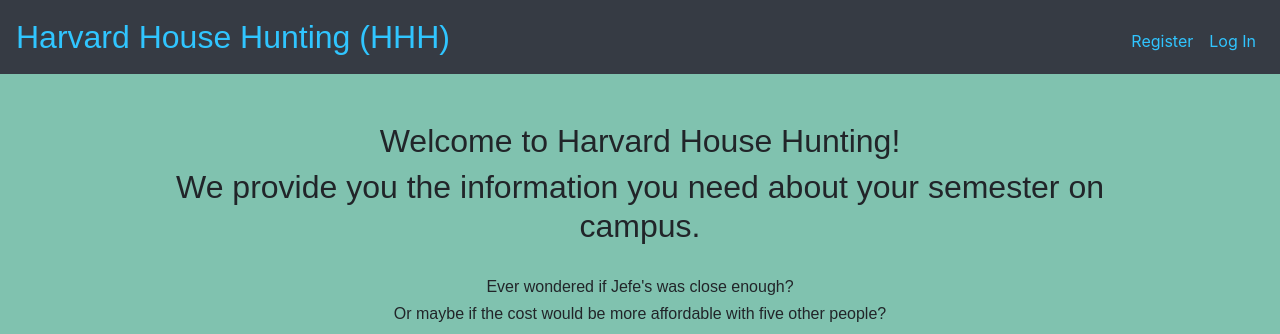
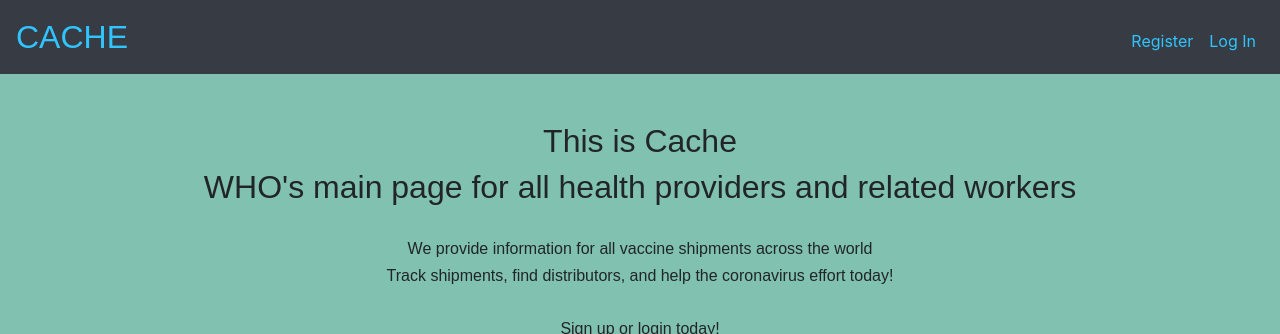
Before and after one commit to Zaverot/Cache, a Flask app: page / in a window 1280 px wide. Shown: the top 334 px of the page. Run offline with Flask 2, Linux system fonts and the light colour scheme.

Commit message:
init cleanup

```diff
--- a/app.py
+++ b/app.py
@@ -25,7 +25,7 @@
     response.headers["Pragma"] = "no-cache"
     return response
 
-# Configure session to use filesystem (instead of signed cookies)
+# Use filesystem for session
 app.config["SESSION_FILE_DIR"] = mkdtemp()
 app.config["SESSION_PERMANENT"] = False
 app.config["SESSION_TYPE"] = "filesystem"
@@ -80,7 +80,6 @@
         db.execute("SELECT * FROM users WHERE username = ?", [username])
 
         rows = db.fetchall()
-        print(rows)
 
         # Ensure username exists and password is correct
 
@@ -115,20 +114,30 @@
 @login_required
 def profile():
 
-    database = sqlite3.connect('tripleh.db')
-    db = database.cursor()
+    if request.method == "POST":
+        # Connect database
+        database = sqlite3.connect('cache.db')
+        database.row_factory = sqlite3.Row
 
-    if request.method == "POST":
+        db = database.cursor()
+        db.execute("SELECT * FROM users WHERE username = ?", [username])
+
+        rows = db.fetchall()
+
         about_you = db.execute("SELECT about_you FROM users WHERE id = ?", session["user_id"])[0]
         roommate_preferences = db.execute("SELECT roommate_preferences FROM users WHERE id = ?", session["user_id"])[0]
         contact = db.execute("SELECT contact FROM users WHERE id = ?", session["user_id"])[0]
         return render_template("update_profile.html", about_you=about_you, roommate_preferences=roommate_preferences, contact=contact)
     else:
-        username = (db.execute("SELECT username FROM users WHERE id = ?", session["user_id"]))[0]['username']
-        self_description = db.execute("SELECT about_you FROM users WHERE id = ?", session["user_id"])
-        roommate_description = db.execute("SELECT roommate_preferences FROM users WHERE id = ?", session["user_id"])
-        contact = db.execute("SELECT contact FROM users WHERE id = ?", session["user_id"])
-        return render_template("profile.html", s=self_description, r=roommate_description, c=contact, username=username)
+        # Connect database
+        database = sqlite3.connect('cache.db')
+        database.row_factory = sqlite3.Row
+
+        db = database.cursor()
+        db.execute("SELECT * FROM users WHERE id = ?", [session["user_id"]])
+        userInfo = db.fetchone()
+
+        return render_template("profile.html", userInfo=userInfo)
 
 
 # Allows users to update their profile
--- a/static/styles.css
+++ b/static/styles.css
@@ -14,7 +14,7 @@
 }
 
 /* Colors for brand */
-nav .navbar-brand .crimson
+nav .navbar-brand .title
 {
     color: #30c5ff;
 }
--- a/templates/index.html
+++ b/templates/index.html
@@ -1,7 +1,7 @@
 {% extends "layout.html" %}
 
 {% block title %}
-    This is Harvard House Hunting! We provide you the information you need about your semester on campus.
+    This is CACHE. Here, we are committed to helping you with your vaccine distribution needs.
 {% endblock %}
 
 {% block main %}
--- a/templates/landing.html
+++ b/templates/landing.html
@@ -5,13 +5,13 @@
 {% endblock %}
 
 {% block main %}
-    <h1>Welcome to Harvard House Hunting!</h1>
-    <h1>We provide you the information you need about your semester on campus.</h1>
+    <h1>This is Cache</h1>
+    <h1>WHO's main page for all health providers and related workers</h1>
     <br>
-    <h3>Ever wondered if Jefe's was close enough?</h3>
-    <h3>Or maybe if the cost would be more affordable with five other people?</h3>
+    <h3>We provide information for all vaccine shipments across the world</h3>
+    <h3>Track shipments, find distributors, and help the coronavirus effort today!</h3>
     <br>
-    <p>Start browsing houses today!</p>
+    <p>Sign up or login today!</p>
 
 <div class="float-container">
   <div class = "float-child">
@@ -19,13 +19,13 @@
       <div id="carouselExampleControls" class="carousel slide" data-ride="carousel">
             <div class="carousel-inner">
               <div class="carousel-item active">
-                <img class="d-block w-100" src="https://photos.zillowstatic.com/fp/19727fb8bd8289caa868f7818f54c262-uncropped_scaled_within_1536_1152.webp" alt="First slide">
+                <img class="d-block w-100" src="https://communityimpact.com/uploads/images/2021/01/11/108869.jpeg" alt="First slide">
               </div>
               <div class="carousel-item">
-                <img class="d-block w-100" src="https://photos.zillowstatic.com/fp/1a4d1d4301302eb001b778e216156f89-cc_ft_384.jpg" alt="Second slide">
+                <img class="d-block w-100" src="https://cdn2.iconfinder.com/data/icons/health-care-rounded-5/512/xxx044-512.png" alt="Second slide">
               </div>
               <div class="carousel-item">
-                <img class="d-block w-100" src="https://photos.zillowstatic.com/fp/79eb0f116d9b65687879e6b2fb38d801-uncropped_scaled_within_1536_1152.jpg" alt="Third slide">
+                <img class="d-block w-100" src="https://bsmedia.business-standard.com/_media/bs/img/article/2020-07/04/full/1593810001-6406.jpg" alt="Third slide">
               </div>
             </div>
         <a class="carousel-control-prev" href="#carouselExampleControls" role="button" data-slide="prev">
--- a/templates/layout.html
+++ b/templates/layout.html
@@ -10,24 +10,21 @@
         <!-- http://getbootstrap.com/docs/4.5/ -->
         <link rel="stylesheet" href="https://cdn.jsdelivr.net/npm/bootstrap@4.5.3/dist/css/bootstrap.min.css" integrity="sha384-TX8t27EcRE3e/ihU7zmQxVncDAy5uIKz4rEkgIXeMed4M0jlfIDPvg6uqKI2xXr2" crossorigin="anonymous">
 
-        <!-- https://favicon.io/emoji-favicons/houses/ -->
-        <link href="/static/favicon.ico" rel="icon">
-
-        <link type="text/css" rel="stylesheet" href="{{url_for('static', filename='mystyle.css')}}"/>
+        <link type="text/css" rel="stylesheet" href="{{url_for('static', filename='styles.css')}}">
         <link href="/static/styles.css" rel="stylesheet">
 
         <!-- http://getbootstrap.com/docs/4.5/ -->
         <script src="https://code.jquery.com/jquery-3.5.1.slim.min.js" integrity="sha384-DfXdz2htPH0lsSSs5nCTpuj/zy4C+OGpamoFVy38MVBnE+IbbVYUew+OrCXaRkfj" crossorigin="anonymous"></script>
         <script src="https://cdn.jsdelivr.net/npm/bootstrap@4.5.3/dist/js/bootstrap.bundle.min.js" integrity="sha384-ho+j7jyWK8fNQe+A12Hb8AhRq26LrZ/JpcUGGOn+Y7RsweNrtN/tE3MoK7ZeZDyx" crossorigin="anonymous"></script>
 
-        <title>Harvard House Hunting (HHH) {% block title %}{% endblock %}</title>
+        <title>CACHE {% block title %}{% endblock %}</title>
 
     </head>
 
     <body>
 
         <nav class="navbar navbar-expand-md navbar-custom bg-custom">
-            <a class="navbar-brand" href="/"><span class="crimson">Harvard House Hunting (HHH)</span></a>
+            <a class="navbar-brand" href="/"><span class="title">CACHE</span></a>
             <button aria-controls="navbar" aria-expanded="false" aria-label="Toggle navigation" class="navbar-toggler" data-target="#navbar" data-toggle="collapse" type="button">
                 <span class="navbar-toggler-icon"></span>
             </button>
@@ -35,7 +32,7 @@
                 {% if session.user_id %}
                     <ul class="navbar-nav mr-auto mt-2">
                         <li class="nav-item"><a class="nav-link" href="/check">Check</a></li>
-                        <li class="nav-item"><a class="nav-link" href="/find_friends">Find Friends</a></li>
+                        <li class="nav-item"><a class="nav-link" href="/find_friends">Find a distributor</a></li>
                     </ul>
                     <ul class="navbar-nav ml-auto mt-2">
                         <li class="nav-item"><a class="nav-link" href="/profile">Profile</a></li>
```
Also changed, not shown: templates/profile.html (+5 -8 lines).
